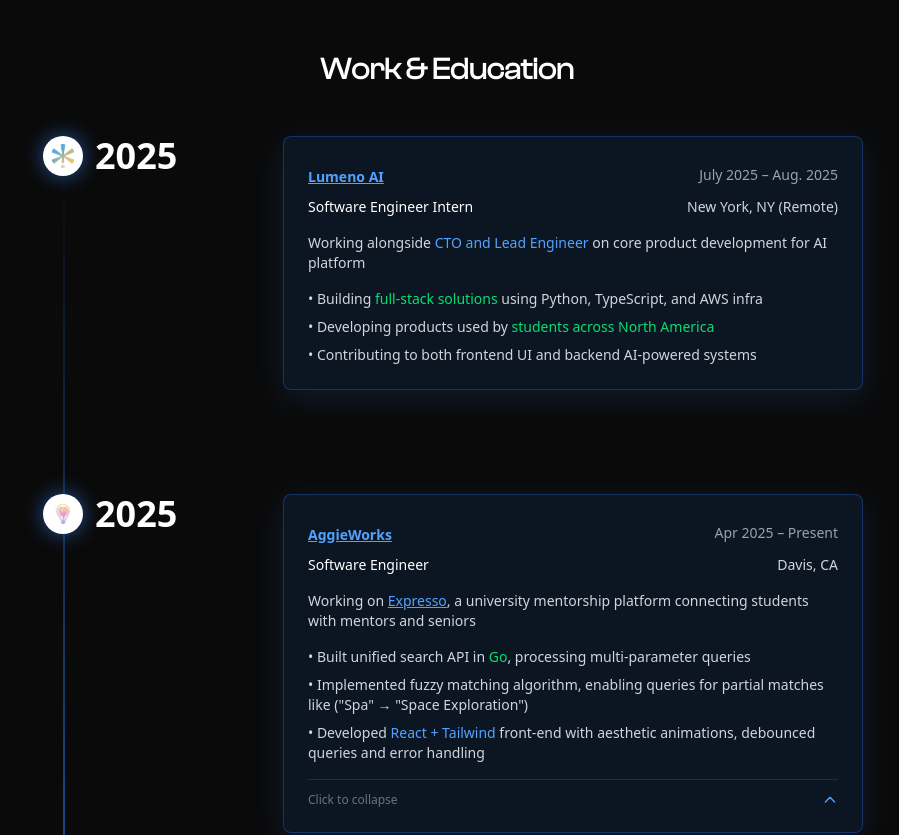
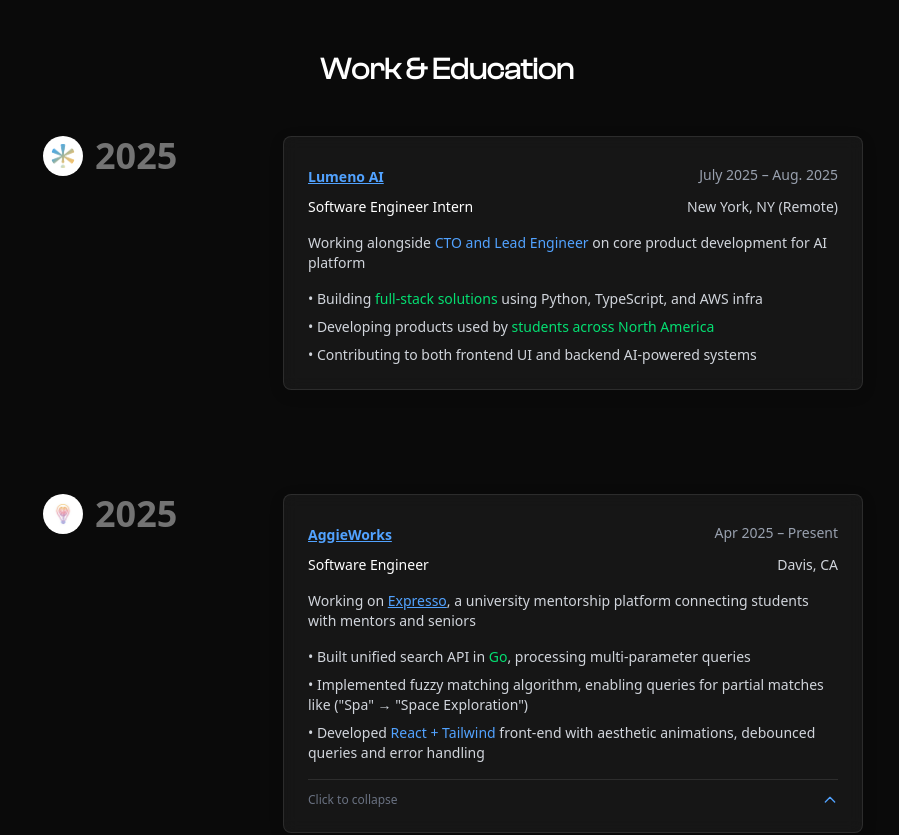
Before and after one commit to DommyMM/portfolio, a Next.js app: page / in a window 1280 px wide. Shown: the part 1360-2195 px from the top of the page, without its empty margins (193-1092 px from the left). Built offline with nearby package versions, Linux system fonts and the light colour scheme.

Commit message:
cook timeilne animations

```diff
--- a/src/components/ui/Timeline.tsx
+++ b/src/components/ui/Timeline.tsx
@@ -21,14 +21,11 @@
     const containerRef = useRef<HTMLDivElement>(null)
     const [height, setHeight] = useState(0)
     const [itemProgress, setItemProgress] = useState<number[]>(new Array(data.length).fill(0))
-    const [expandedItems, setExpandedItems] = useState<Set<number>>(new Set([0])) // First item starts expanded
+    const [expandedItems, setExpandedItems] = useState<Set<number>>(new Set([0]))
+    const [hasBeenOpened, setHasBeenOpened] = useState<Set<number>>(new Set([0])) // Track what's been opened
+    const [autoOpenedItems, setAutoOpenedItems] = useState<Set<number>>(new Set()) // Track auto-opened items
 
-    useEffect(() => {
-        if (ref.current) {
-            const rect = ref.current.getBoundingClientRect()
-            setHeight(rect.height)
-        }
-    }, [ref])
+    // ... existing useEffect for height
 
     const { scrollYProgress } = useScroll({
         target: containerRef,
@@ -49,29 +46,39 @@
             })
             setItemProgress(newProgress)
 
-            // Auto-expand items when selection animation is triggered (always include first item)
-            const newExpanded = new Set<number>([0]) // Always keep first item expanded
+            // Only auto-expand items that haven't been opened before
+            setExpandedItems(prev => {
+                const newExpanded = new Set(prev)
+
                 newProgress.forEach((progress, index) => {
-                if (progress > 0.3 || index === 0) { // Always expand first item
+                    if (progress > 0.3 && !hasBeenOpened.has(index)) {
                         newExpanded.add(index)
+                        // Mark as having been opened
+                        setHasBeenOpened(prevOpened => new Set([...prevOpened, index]))
                     }
                 })
-            setExpandedItems(newExpanded)
+
+                return newExpanded
+            })
         })
         return () => unsubscribe()
-    }, [scrollYProgress, data])
+    }, [scrollYProgress, data, hasBeenOpened])
 
     const toggleExpanded = (index: number) => {
         // Prevent collapsing the first item
         if (index === 0) return
 
-        const newExpanded = new Set(expandedItems)
+        setExpandedItems(prev => {
+            const newExpanded = new Set(prev)
             if (newExpanded.has(index)) {
                 newExpanded.delete(index)
             } else {
                 newExpanded.add(index)
+                // Mark as having been opened (manual open)
+                setHasBeenOpened(prevOpened => new Set([...prevOpened, index]))
             }
-        setExpandedItems(newExpanded)
+            return newExpanded
+        })
     }
 
     const renderContentWithExpansion = (content: React.ReactNode, index: number) => {
```
Lines whose indentation alone changed are shown as unchanged.
